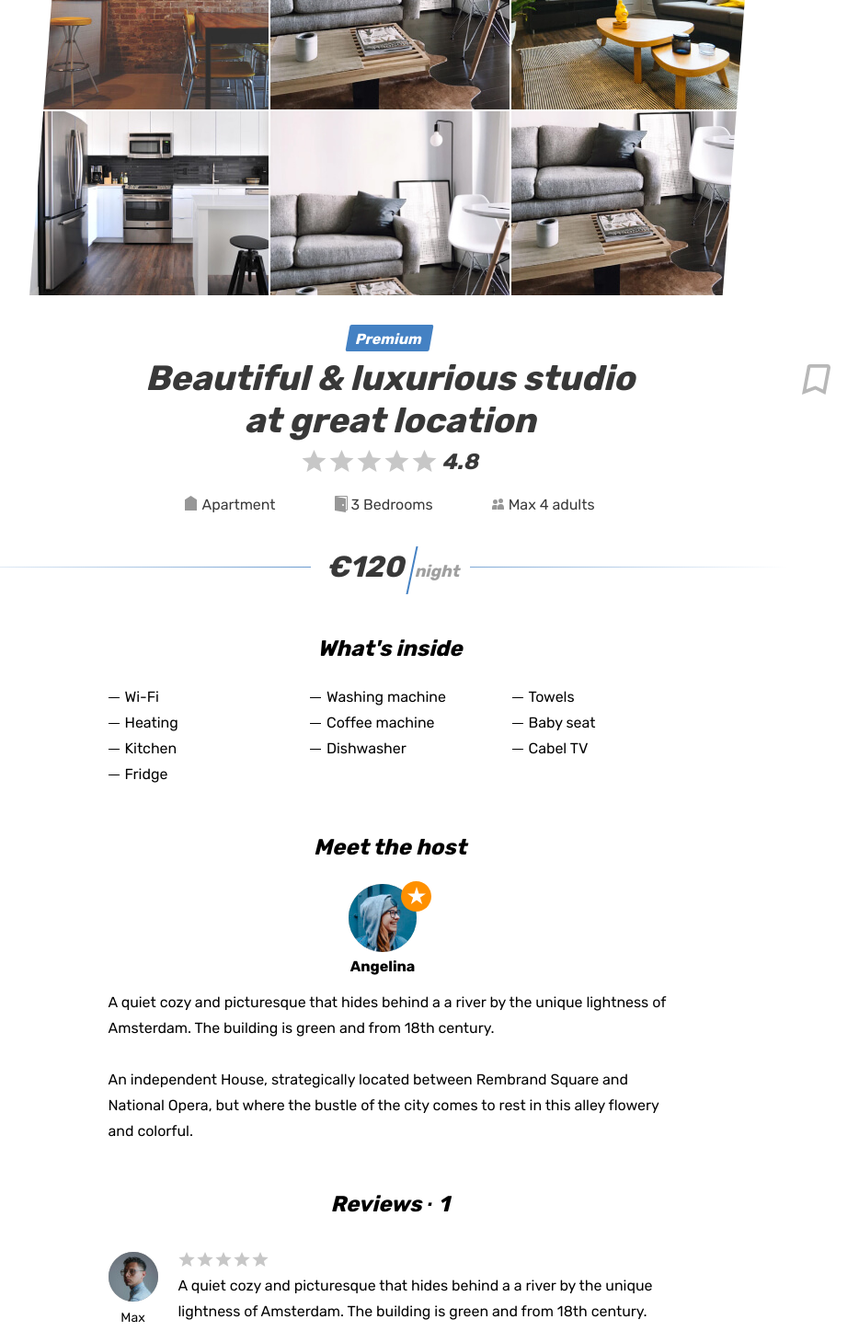
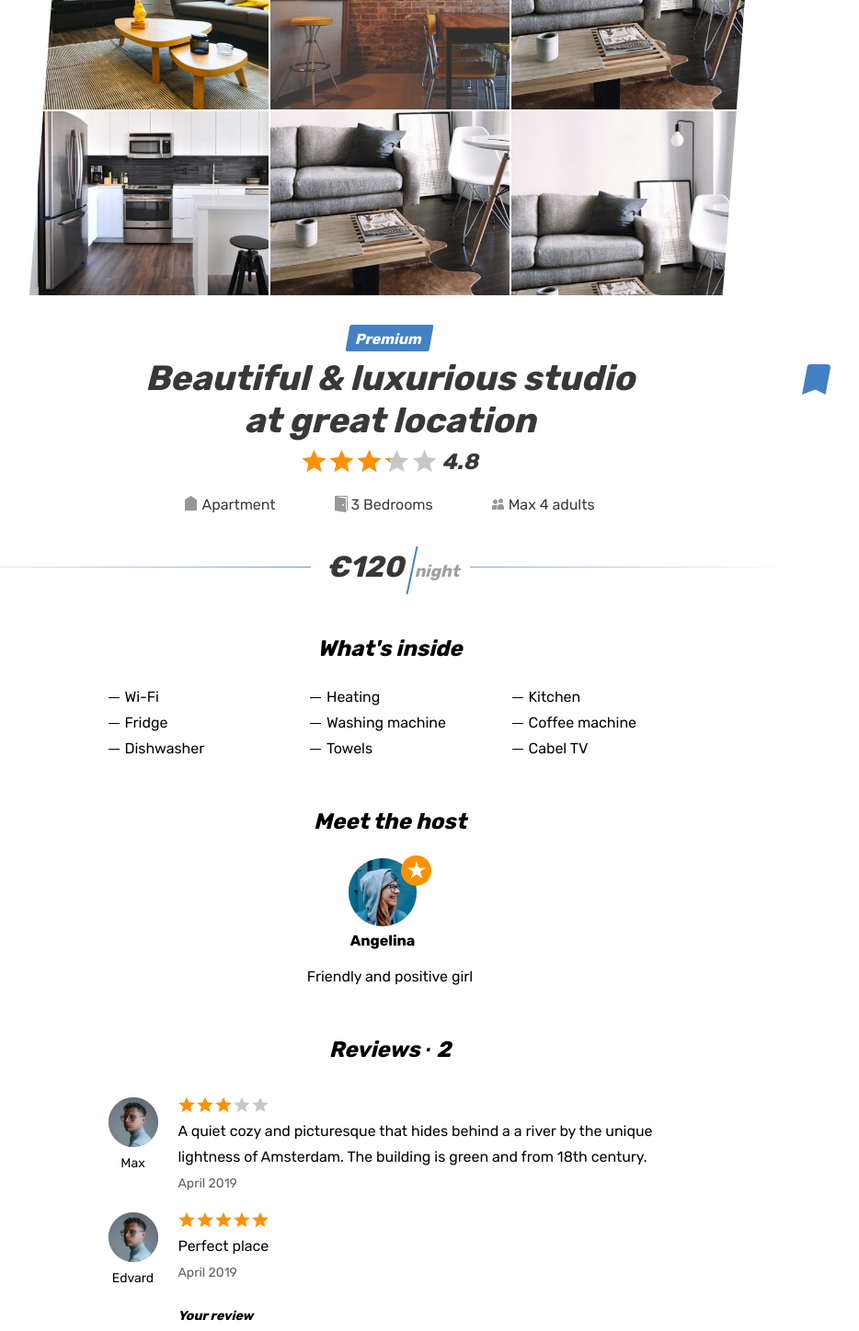
Before and after one commit to Hisime/126027-six-cities-5, a React app: page /offer/1 in a window 1280 px wide. Shown: the part 160-1607 px from the top of the page at 92% size, without its empty margins (216-1150 px from the left). Built offline with nearby package versions, Linux system fonts and the light colour scheme.

Commit message:
room card

```diff
--- a/src/components/app/app.jsx
+++ b/src/components/app/app.jsx
@@ -16,7 +16,7 @@ export const App = (props) => {
           <Login/>
         </Route>
         <Route path="/offer/:id" exact>
-          <Room/>
+          <Room offer={offers[0]}/>
         </Route>
         <Route path="/favorites" exact>
           <Favorites/>
--- a/src/components/room/room.jsx
+++ b/src/components/room/room.jsx
@@ -1,6 +1,10 @@
 import React from "react";
+import {offerPropType} from "../../propTypes";
 
-export const Room = () => {
+
+export const Room = (props) => {
+  const {offer} = props;
+  const {pictures, features, host, reviews} = offer;
   return (
     <div className="page">
       <header className="header">
@@ -30,37 +34,25 @@ export const Room = () => {
         <section className="property">
           <div className="property__gallery-container container">
             <div className="property__gallery">
-              <div className="property__image-wrapper">
-                <img className="property__image" src="img/room.jpg" alt="Photo studio"/>
+              {pictures.map((img, i) => (
+                <div key={i} className="property__image-wrapper">
+                  <img className="property__image" src={img.src} alt={img.alt}/>
                 </div>
-              <div className="property__image-wrapper">
-                <img className="property__image" src="img/apartment-01.jpg" alt="Photo studio"/>
-              </div>
-              <div className="property__image-wrapper">
-                <img className="property__image" src="img/apartment-02.jpg" alt="Photo studio"/>
-              </div>
-              <div className="property__image-wrapper">
-                <img className="property__image" src="img/apartment-03.jpg" alt="Photo studio"/>
-              </div>
-              <div className="property__image-wrapper">
-                <img className="property__image" src="img/studio-01.jpg" alt="Photo studio"/>
-              </div>
-              <div className="property__image-wrapper">
-                <img className="property__image" src="img/apartment-01.jpg" alt="Photo studio"/>
-              </div>
+              ))}
             </div>
           </div>
           <div className="property__container container">
             <div className="property__wrapper">
+              {offer.premium && (
                 <div className="property__mark">
                   <span>Premium</span>
-              </div>
+                </div>)}
               <div className="property__name-wrapper">
                 <h1 className="property__name">
-                  Beautiful &amp; luxurious studio at great location
+                  {offer.title}
                 </h1>
-                <button className="property__bookmark-button button" type="button">
-                  <svg className="property__bookmark-icon" width="31" height="33">
+                <button className={`property__bookmark-button button ${offer.favorite ? `property__bookmark-button--active` : ``}`} type="button">
+                  <svg className="place-card__bookmark-icon" width="31" height="33">
                     <use xlinkHref="#icon-bookmark"></use>
                   </svg>
                   <span className="visually-hidden">To bookmarks</span>
@@ -68,105 +60,79 @@ export const Room = () => {
               </div>
               <div className="property__rating rating">
                 <div className="property__stars rating__stars">
-                  <span styles="width: 80%"></span>
+                  <span style={{width: `${offer.rate * 20}px`}}></span>
                   <span className="visually-hidden">Rating</span>
                 </div>
-                <span className="property__rating-value rating__value">4.8</span>
+                <span className="property__rating-value rating__value">{offer.rate}</span>
               </div>
               <ul className="property__features">
                 <li className="property__feature property__feature--entire">
-                  Apartment
+                  {offer.type}
                 </li>
                 <li className="property__feature property__feature--bedrooms">
-                  3 Bedrooms
+                  {offer.bedRoomsCount} Bedrooms
                 </li>
                 <li className="property__feature property__feature--adults">
-                  Max 4 adults
+                  Max {offer.guestsCount} adults
                 </li>
               </ul>
               <div className="property__price">
-                <b className="property__price-value">&euro;120</b>
+                <b className="property__price-value">&euro;{offer.price}</b>
                 <span className="property__price-text">&nbsp;night</span>
               </div>
               <div className="property__inside">
                 <h2 className="property__inside-title">What&apos;s inside</h2>
                 <ul className="property__inside-list">
-                  <li className="property__inside-item">
-                    Wi-Fi
+                  {features.map((feature, i) => (
+                    <li key={i} className="property__inside-item">
+                      {feature}
                     </li>
-                  <li className="property__inside-item">
-                    Washing machine
-                  </li>
-                  <li className="property__inside-item">
-                    Towels
-                  </li>
-                  <li className="property__inside-item">
-                    Heating
-                  </li>
-                  <li className="property__inside-item">
-                    Coffee machine
-                  </li>
-                  <li className="property__inside-item">
-                    Baby seat
-                  </li>
-                  <li className="property__inside-item">
-                    Kitchen
-                  </li>
-                  <li className="property__inside-item">
-                    Dishwasher
-                  </li>
-                  <li className="property__inside-item">
-                    Cabel TV
-                  </li>
-                  <li className="property__inside-item">
-                    Fridge
-                  </li>
+                  ))}
                 </ul>
               </div>
               <div className="property__host">
                 <h2 className="property__host-title">Meet the host</h2>
                 <div className="property__host-user user">
-                  <div className="property__avatar-wrapper property__avatar-wrapper--pro user__avatar-wrapper">
-                    <img className="property__avatar user__avatar" src="img/avatar-angelina.jpg" width="74" height="74" alt="Host avatar"/>
+                  <div className={`property__avatar-wrapper user__avatar-wrapper ${host.super ? `property__avatar-wrapper--pro` : ``}`}>
+                    <img className="property__avatar user__avatar" src={host.image} width="74" height="74" alt="Host avatar"/>
                   </div>
                   <span className="property__user-name">
-                    Angelina
+                    {host.name}
                   </span>
                 </div>
                 <div className="property__description">
                   <p className="property__text">
-                    A quiet cozy and picturesque that hides behind a a river by the unique lightness of Amsterdam. The building is green and from 18th century.
-                  </p>
-                  <p className="property__text">
-                    An independent House, strategically located between Rembrand Square and National Opera, but where the bustle of the city comes to rest in this alley flowery and colorful.
+                    {host.about}
                   </p>
                 </div>
               </div>
               <section className="property__reviews reviews">
-                <h2 className="reviews__title">Reviews &middot; <span className="reviews__amount">1</span></h2>
+                <h2 className="reviews__title">Reviews &middot; <span className="reviews__amount">{reviews.length}</span></h2>
                 <ul className="reviews__list">
-                  <li className="reviews__item">
+                  {reviews.map((review, i) => (
+                    <li key={i} className="reviews__item">
                       <div className="reviews__user user">
                         <div className="reviews__avatar-wrapper user__avatar-wrapper">
-                        <img className="reviews__avatar user__avatar" src="img/avatar-max.jpg" width="54" height="54" alt="Reviews avatar"/>
+                          <img className="reviews__avatar user__avatar" src={review.avatar} width="54" height="54" alt="Reviews avatar"/>
                         </div>
                         <span className="reviews__user-name">
-                        Max
+                          {review.name}
                         </span>
                       </div>
                       <div className="reviews__info">
                         <div className="reviews__rating rating">
                           <div className="reviews__stars rating__stars">
-                          <span styles="width: 80%"></span>
+                            <span style={{width: `${review.rate * 20}px`}}></span>
                             <span className="visually-hidden">Rating</span>
                           </div>
                         </div>
                         <p className="reviews__text">
-                        A quiet cozy and picturesque that hides behind a a river by the unique lightness of Amsterdam. The building is green and from 18th century.
+                          {review.text}
                         </p>
-                      <time className="reviews__time" dateTime="2019-04-24">April 2019</time>
+                        <time className="reviews__time" dateTime={review.date}>{review.date}</time>
                       </div>
                     </li>
+                  ))}
                 </ul>
                 <form className="reviews__form form" action="#" method="post">
                   <label className="reviews__label form__label" htmlFor="review">Your review</label>
@@ -325,3 +291,7 @@ export const Room = () => {
     </div>
   );
 };
+
+Room.propTypes = {
+  offer: offerPropType
+};
--- a/src/mocks/offers.js
+++ b/src/mocks/offers.js
@@ -55,13 +55,22 @@ export default [
       Features.TOWELS,
       Features.CABEL_TV
     ],
-    reviews: {
+    reviews: [
+      {
         avatar: `img/avatar-max.jpg`,
         name: `Max`,
         rate: 3,
         date: `April 2019`,
         text: `A quiet cozy and picturesque that hides behind a a river by the unique lightness of Amsterdam. The building is green and from 18th century.`
+      },
+      {
+        avatar: `img/avatar-max.jpg`,
+        name: `Edvard`,
+        rate: 5,
+        date: `April 2019`,
+        text: `Perfect place`
       }
+    ]
   },
   {
     id: 2,
@@ -111,13 +120,22 @@ export default [
       Features.KITCHEN,
       Features.FRIDGE
     ],
-    reviews: {
+    reviews: [
+      {
         avatar: `img/avatar-max.jpg`,
-      name: `John`,
+        name: `Leo`,
+        rate: 3,
+        date: `April 2019`,
+        text: `A quiet cozy and picturesque that hides behind a a river by the unique lightness of Amsterdam. The building is green and from 18th century.`
+      },
+      {
+        avatar: `img/avatar-max.jpg`,
+        name: `Edvard`,
         rate: 5,
-      date: `March 2019`,
-      text: `I like this room, Cheap and quet`
+        date: `April 2019`,
+        text: `Perfect place`
       }
+    ]
   },
   {
     id: 3,
@@ -172,13 +190,22 @@ export default [
       Features.TOWELS,
       Features.CABEL_TV
     ],
-    reviews: {
+    reviews: [
+      {
         avatar: `img/avatar-max.jpg`,
         name: `Peter`,
         rate: 4.7,
-      date: `March 2020`,
+        date: `April 2019`,
+        text: `Mark is a fab host! The house is perfect location for great local spots`
+      },
+      {
+        avatar: `img/avatar-max.jpg`,
+        name: `Edvard`,
+        rate: 5,
+        date: `April 2019`,
         text: `Mark is a fab host! The house is perfect location for great local spots.`
       }
+    ]
   },
   {
     id: 4,
@@ -232,12 +259,21 @@ export default [
       Features.DISHWASHER,
       Features.TOWELS,
     ],
-    reviews: {
+    reviews: [
+      {
         avatar: `img/avatar-max.jpg`,
         name: `Dan`,
         rate: 4.9,
-      date: `January 2018`,
+        date: `April 2018`,
+        text: `Great clean place. Very quiet. And a lovely helpful host.`
+      },
+      {
+        avatar: `img/avatar-max.jpg`,
+        name: `Edvard`,
+        rate: 5,
+        date: `April 2017`,
         text: `Great clean place. Very quiet. And a lovely helpful host.`
       }
+    ]
   }
 ];
```
Lines whose indentation alone changed are shown as unchanged.
